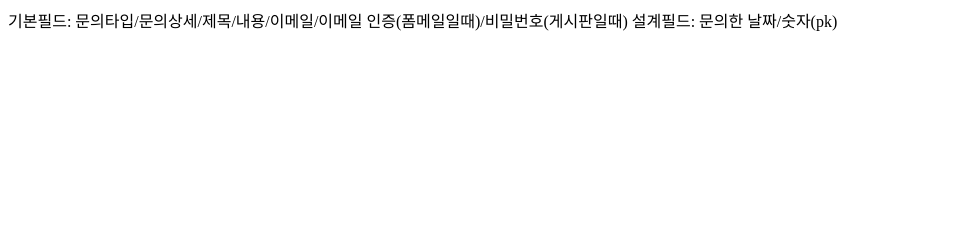
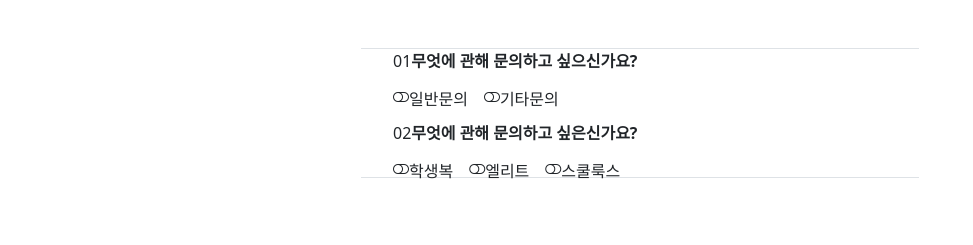
Before and after one commit to j-yujin97/makeform, a plain HTML site: page form2.html in a window 1280 px wide. Shown: the whole page, without its empty margins (0-973 px from the left). Drawn offline with nearby package versions, Linux system fonts and the light colour scheme.

Commit message:
폼태그 왜케 어려움...

```diff
--- a/form2.html
+++ b/form2.html
@@ -4,45 +4,71 @@
     <meta charset="UTF-8">
     <meta name="viewport" content="width=device-width, initial-scale=1.0">
     <title>Document</title>
+    <link rel="stylesheet" href="https://cdn.jsdelivr.net/npm/reset-css@5.0.2/reset.min.css">
+    <link href="https://cdn.jsdelivr.net/npm/bootstrap@5.0.2/dist/css/bootstrap.min.css" rel="stylesheet" integrity="sha384-EVSTQN3/azprG1Anm3QDgpJLIm9Nao0Yz1ztcQTwFspd3yD65VohhpuuCOmLASjC" crossorigin="anonymous">
+    <link rel="stylesheet" href="https://cdn.jsdelivr.net/npm/bootstrap-icons@1.11.3/font/bootstrap-icons.min.css">
     <style>
-        input[type="radio"]{
-            display: none;
+        #qna li label{
+         display: inline-block;
+         font-family: bootstrap-icons !important;
+         font-style: normal;
+         font-weight: 400 !important;
+         font-variant: normal;
+         text-transform: none;
+         line-height: 1;
+         vertical-align: -.125em;
+         -webkit-font-smoothing: antialiased;
         }
+        #qna li label:before{
+         content: "\f5d5";
+        }
+        #qna li input:checked + label:before{
+         content: "\f5d6";
+        }
+     </style>
 
-    </style>
 </head>
 <body>
-<section id="qna">
-    기본필드: 문의타입/문의상세/제목/내용/이메일/이메일 인증(폼메일일때)/비밀번호(게시판일때)
-    설계필드: 문의한 날짜/숫자(pk)
-    <form action=""  method="post"  name="db테이블이랑 동일하게">
+<section id="qna" class="container py-5">
+    <!-- CREATE TABLE inquiries (
+    id smallINT AUTO_INCREMENT PRIMARY KEY,          -- 숫자 pk 필드
+    inquiry_type CHAR(1) not null,                      -- 문의타입 ( n | e )
+    inquiry_detail CHAR(1) not null,                       -- 문의상세분야( s | w | e )
+    title VARCHAR(100) not null,                          -- 제목
+    content TEXT not null,                                 -- 내용
+    email VARCHAR(60) not null,                           -- 이메일
+    password VARCHAR(60),                      -- 비밀번호 (모두 1234 처리해줘)
+    inquiry_date DATETIME DEFAULT CURRENT_TIMESTAMP -- 문의한날짜, 기본값 현재시간 (오늘로 처리해줘)
+); -->
+    <!-- 기본필드: 문의타입/문의상세/제목/내용/이메일/이메일 인증(폼메일일때)/비밀번호(게시판일때)
+    설계필드: 문의한 날짜/숫자(pk) -->
+    <form action=""  method="post"  name="inquiries">
+        <!-- li*2>p>span{0$}+strong{무엇에 관해 문의하고 싶으신가요?}^div.d-flex.align-items-center.gap-3 -->
+        <ul class="d-flex flex-column gap-3 border-top border-bottom col-6 mx-auto">
+            <li>
+                <p><span>01</span><strong>무엇에 관해 문의하고 싶으신가요?</strong></p>
+                <div class="d-flex align-items-center gap-3">
+                    <input type="radio" name="inquiry_type" value="n" id="qna0" class="d-none">
+                    <label for="qna0">일반문의</label>
+                    <input type="radio" name="inquiry_type" value="e" id="qna1" class="d-none"><label for="qna1">기타문의</label>
+                </div>
+            </li>
+            <li>
+                <p><span>02</span><strong>무엇에 관해 문의하고 싶은신가요?</strong></p>
+                <div class="d-flex align-items-center gap-3">
+                    <input type="radio" name="inquiry_detail" value="s" id="qna2" class="d-none"><label for="qna2">학생복</label>
+                    <input type="radio" name="inquiry_detail" value="w" id="qna3" class="d-none"><label for="qna3">엘리트</label>
+                    <input type="radio" name="inquiry_detail" value="e" id="qna4" class="d-none"><label for="qna4">스쿨룩스</label>
+                </div>
+            </li>
+
+        </ul>
 
     </form>
 
 </section>
 
-
-
-    <!-- <ul>
-        <form  action="데이터를 넘길주소" name="qna" method="POST">
-
-            <li>
-                <label for="qnatype0">공통문의</lable>
-                <input type="radio" id="qnatype0" name="qnatype" value="n">
-                <label for="qnatype1">기타문의</lable>
-                <input type="radio" id="qnatype1" name="qnatype" value="e">
-            </li>
-            <li>
-                <label for="">제목</label>
-                <input type="text" name="subject">
-            </li>
-
-            <input type="submit" value="보내기">
-        </form>
-
-
-
-    </ul>
+<!--
 <p>
     1. form 안에는 반드시 하나의 type="submit" 있어야한다. (트리거)<br>
     2. name 변수이름 거기에 value는 값이다<br>
```
